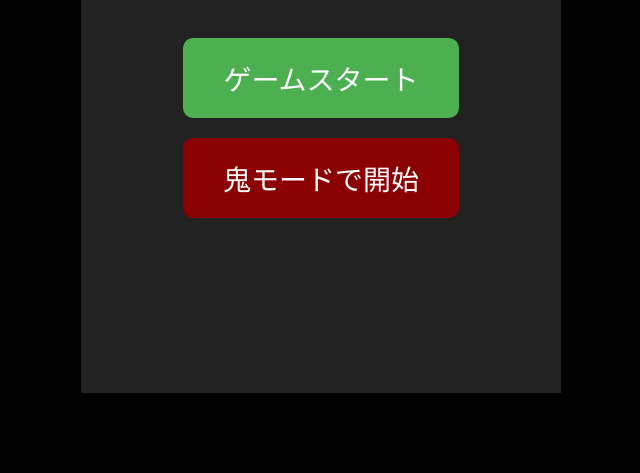
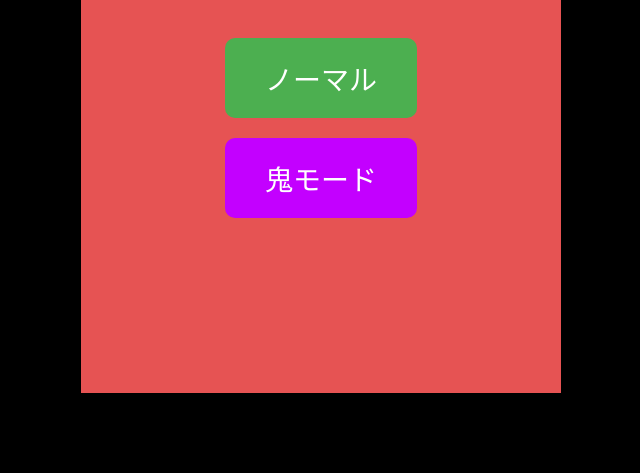
Before and after one commit to kametarouzain/kusogame1, a plain HTML site: page index.html in a window 1280 px wide. Shown: the part 327-800 px from the top of the page, without its empty margins (319-959 px from the left). Drawn offline with Linux system fonts and the light colour scheme.

Commit message:
Add files via upload

```diff
--- a/index.html
+++ b/index.html
@@ -7,18 +7,15 @@
 </head>
 <body>
   <div id="gameContainer">
-    <canvas id="gameCanvas" width="480" height="640"></canvas>
-
+    <canvas id="gameCanvas"></canvas>
     <div id="overlay">
       <div id="gameTitle">井筒の伝説</div>
-      <button id="startButton">ゲームスタート</button>
-      <button id="oniButton">鬼モードで開始</button>
+      <button id="startButton" disabled>ノーマル</button>
+      <button id="oniButton" disabled>鬼モード</button>
+      <div id="message"></div>
+      <button id="topButton">TOPへ</button>
     </div>
-
-    <div id="message"></div>
-    <button id="topButton">TOPに戻る</button>
   </div>
-
   <script src="script.js"></script>
 </body>
 </html>
--- a/style.css
+++ b/style.css
@@ -16,7 +16,7 @@ body {
 #gameCanvas {
   width: 100%;
   height: 100%;
-  background-color: #222;
+  background-color: #e65353;
   display: block;
 }
 
@@ -59,7 +59,7 @@ body {
 }
 
 #oniButton {
-  background-color: darkred;
+  background-color: rgb(195, 0, 255);
 }
 
 #oniButton:hover {
```
